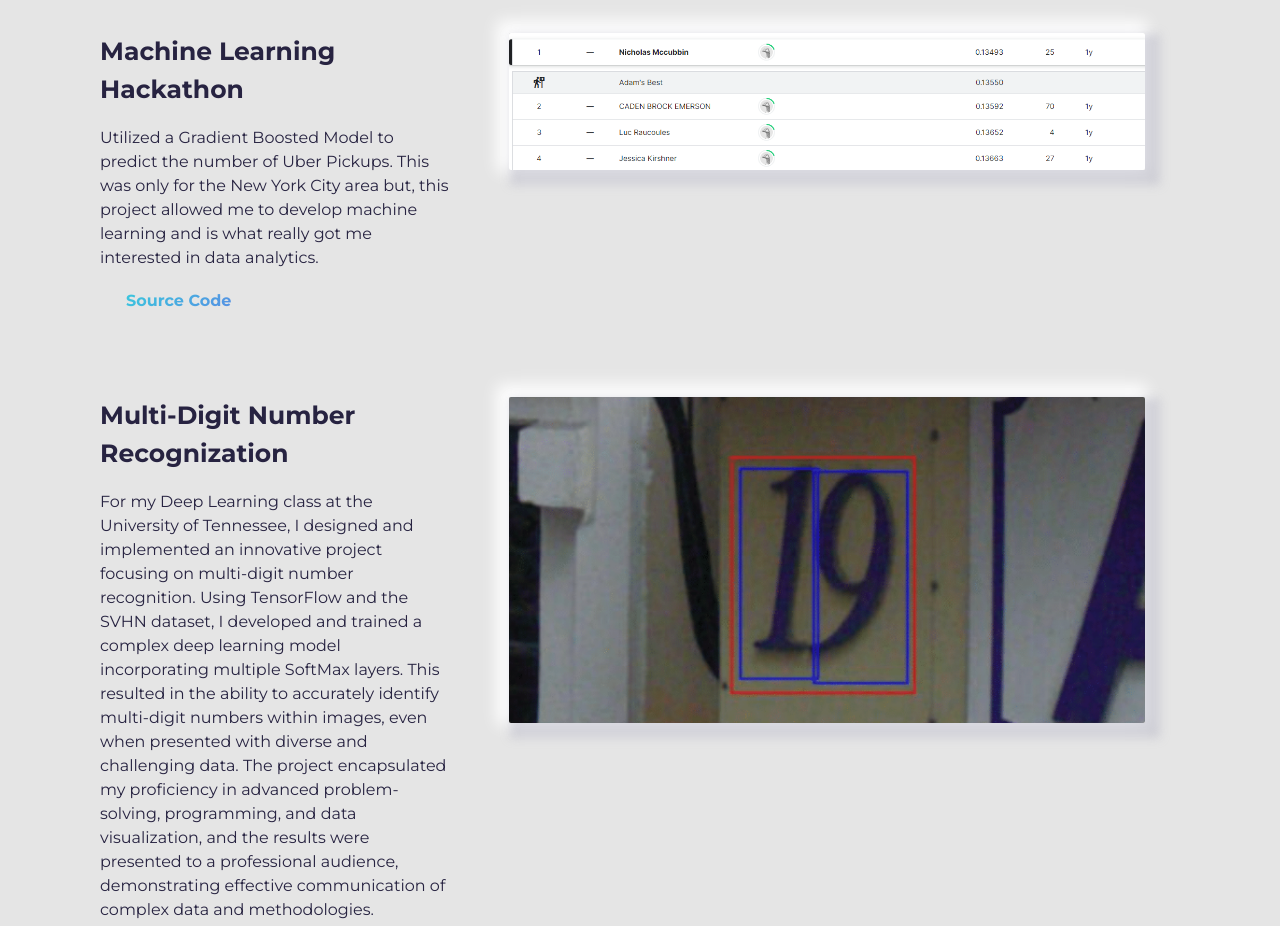
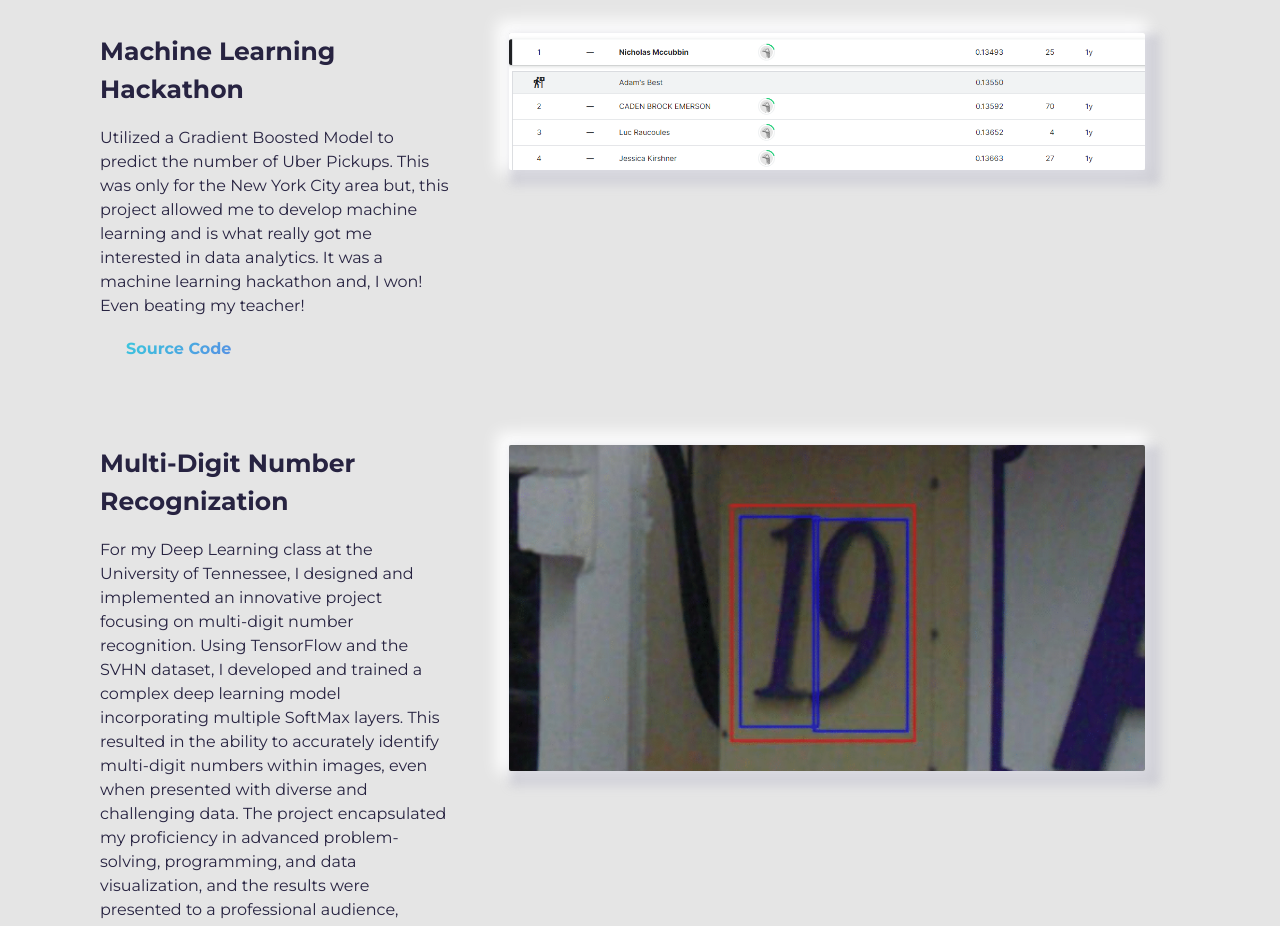
Before and after one commit to Nick-McCubbin/Nick-Mccubbin.github.io, a plain HTML site: page index.html in a window 1280 px wide. Shown: the part 1720-2646 px from the top of the page. Drawn offline with Linux system fonts and the light colour scheme.

Commit message:
Update index.html

```diff
--- a/index.html
+++ b/index.html
@@ -128,7 +128,7 @@
               <h3 class="project-wrapper__text-title">Machine Learning Hackathon</h3>
               <p class="project-wrapper__text-info">
                 Utilized a Gradient Boosted Model to predict the number of Uber Pickups. This was only for the New York City area but, this project allowed me
-                to develop machine learning and is what really got me interested in data analytics.
+                to develop machine learning and is what really got me interested in data analytics. It was a machine learning hackathon and, I won! Even beating my teacher!
               </p>
               <div class="project-wrapper__text-btns">
 
```
